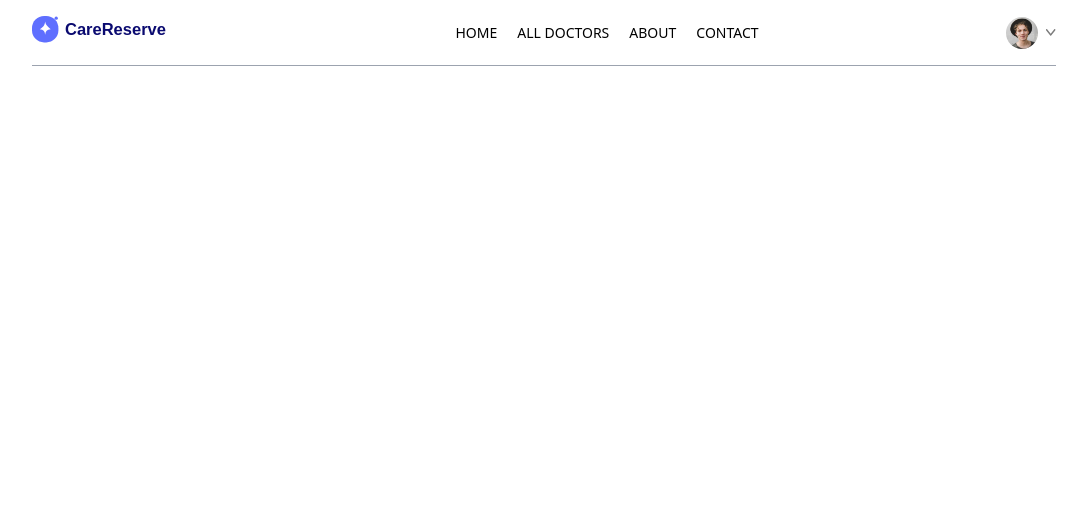
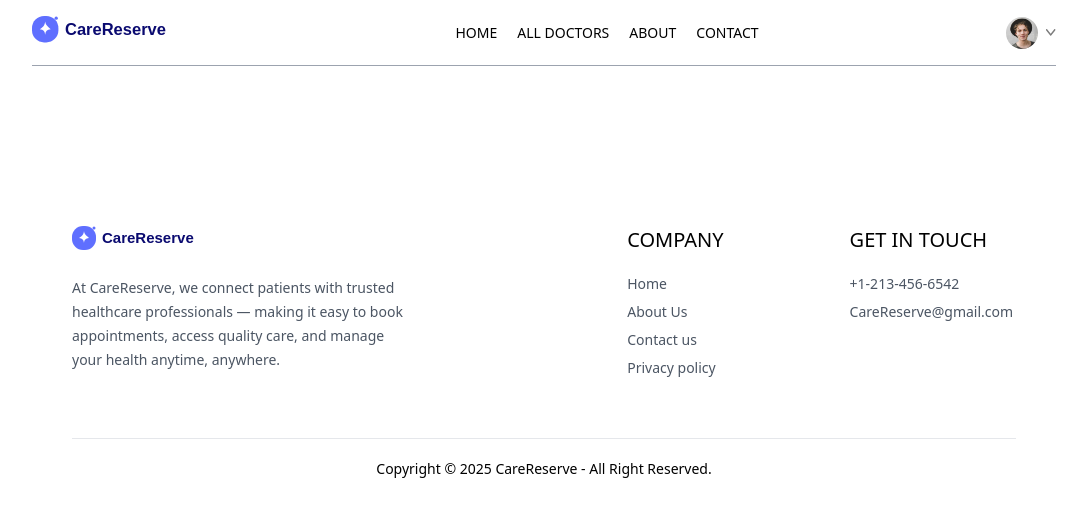
Before and after one commit to Arshiya2801/CareReserve, a React (Vite) app in the folder frontend/: page /appointment/1 in a window 1280 px wide. Shown: the top 516 px of the page, without its empty margins (96-1183 px from the left). Built offline with nearby package versions, Linux system fonts and the light colour scheme; the HTML template or start-up script is replaced by a standard one.

Commit message:
added footer

```diff
--- a/frontend/src/App.jsx
+++ b/frontend/src/App.jsx
@@ -9,6 +9,7 @@ import MyAppointments from './pages/MyAppointments'
 import MyProfile from './pages/MyProfile'
 import Appointment from './pages/Appointment'
 import Navbar from './components/Navbar'
+import Footer from './components/Footer'
 
 const App = () => {
   return (
@@ -25,6 +26,7 @@ const App = () => {
         <Route path='/appointment/:docId' element={<Appointment/>} />
 
       </Routes>
+      <Footer/>
     </div>
   )
 }
--- a/frontend/src/components/Banner.jsx
+++ b/frontend/src/components/Banner.jsx
@@ -5,7 +5,7 @@ import { useNavigate } from 'react-router-dom'
 const Banner = () => {
     const navigate=useNavigate();
   return (
-    <div className='flex bg-primary rounded-1g px-6 sm:px-10 md:px-14 lg:px-12 my-20 md:mx-10'>
+    <div className='flex bg-primary rounded-lg px-6 sm:px-10 md:px-14 lg:px-12 my-20 md:mx-10'>
         <div className='flex-1 py-8 sm:py-10 md:py-16 lg:py-24 l:pl-5'>
             <div className='text-xl sm:text-2xl md:text-3xl lg:text-5xl font-semibold text-white'>
                 <p>Book Appointment</p>
--- a/frontend/src/components/Footer.jsx
+++ b/frontend/src/components/Footer.jsx
@@ -1,9 +1,39 @@
 import React from 'react'
+import { assets } from '../assets/assets'
 
 const Footer = () => {
   return (
-    <div></div>
-  )
+    <div className='md:mx-10'>
+        <div className='flex flex-col sm:grid grid grid-cols-[3fr_1fr_1fr] gap-14 my-10 mt-40 text-sm'>
+            <div >
+                <img className='mb-5 w-40' src={assets.logo} alt=''/>
+                <p className='w-full md:w-2/3 text-gray-600 leading-6'>At CareReserve, we connect patients with trusted healthcare professionals — making it easy to book appointments, access quality care, and manage your health anytime, anywhere.</p>
+            </div>
+            <div className='text-xl font-medium mb-5' >
+                <p>COMPANY</p>
+                <ul className='flex flex-col gap-2 text-gray-600 text-sm mt-5'>
+                    <li>Home</li>
+                    <li>About Us</li>
+                    <li>Contact us</li>
+                    <li>Privacy policy</li>
+                </ul>
+            </div>
+            <div className='text-xl font-medium mb-5'>
+                <p>GET IN TOUCH</p>
+                <ul className='flex flex-col gap-2 text-gray-600 mt-5 text-sm'>
+                    <li>+1-213-456-6542</li>
+                    <li>CareReserve@gmail.com</li>
+                </ul>
+            </div>
+        </div>
+        <div>
+            <hr />
+            <p className='py-5 text-sm text-center'>Copyright © 2025 CareReserve - All Right Reserved.</p>
+            </div>
+        </div>
+
+
+    )
 }
 
 export default Footer
--- a/frontend/src/pages/Home.jsx
+++ b/frontend/src/pages/Home.jsx
@@ -3,7 +3,7 @@ import Header from '../components/Header'
 import SpecialityMenu from '../components/SpecialityMenu'
 import TopDoctors from '../components/TopDoctors'
 import Banner from '../components/Banner'
-import Footer from '../components/Footer'
+
 
 const Home = () => {
   return (
@@ -12,8 +12,10 @@ const Home = () => {
       <SpecialityMenu/>
       <TopDoctors/>
       <Banner/>
-      <Footer/>
+
     </div>
+
+
   )
 }
 
```
